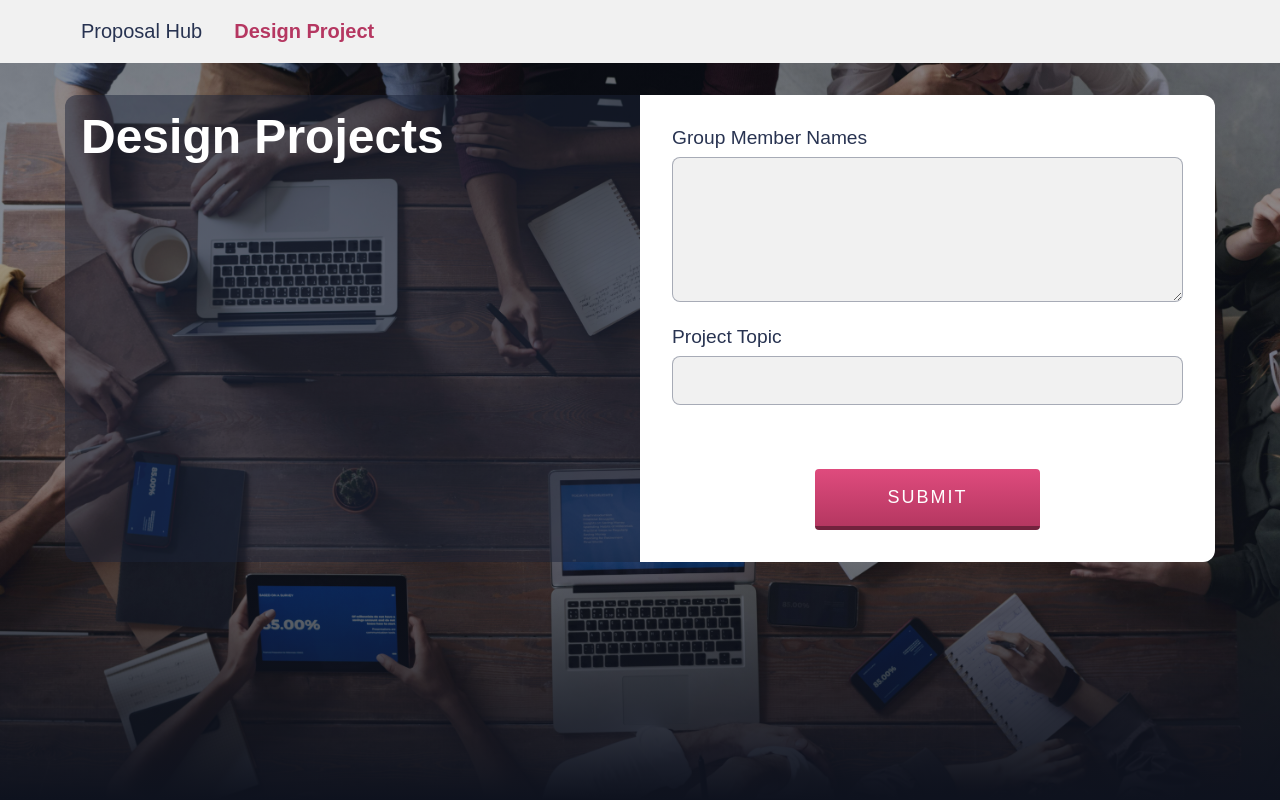
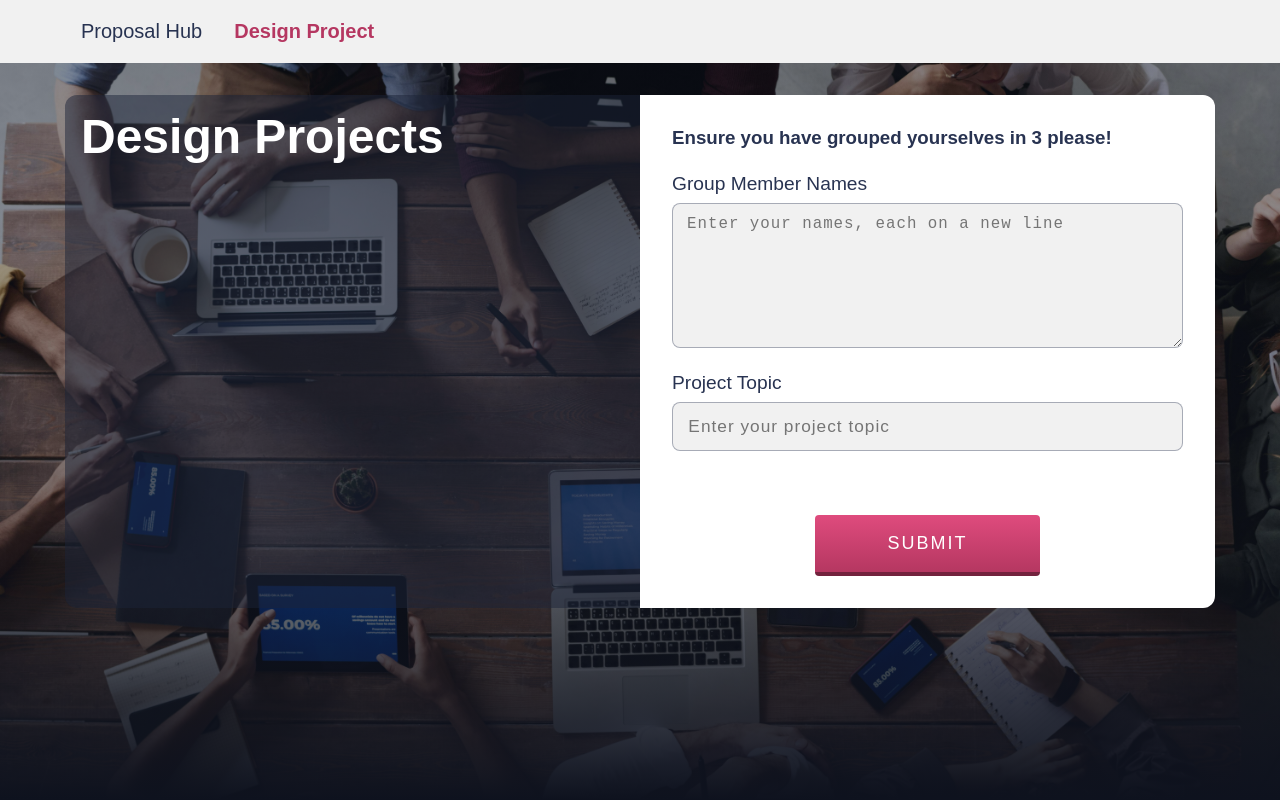
Before and after one commit to Fuangi/projects, a React (Create React App) app: page /design in a window 1280 px wide. Built offline with nearby package versions, Linux system fonts and the light colour scheme.

Commit message:
displayed the project supervisor correctly

```diff
--- a/src/components/DesignForm.jsx
+++ b/src/components/DesignForm.jsx
@@ -33,9 +33,11 @@ function DesignForm() {
 
   return (
     <form id="form" action="" method="post">
+      <h3>Ensure you have grouped yourselves in 3 please!</h3>
       <div className="input-field">
         <label htmlFor="name">Group member names</label>
         <textarea
+          placeholder="Enter your names, each on a new line"
           class="input"
           id="textarea"
           cols="30"
@@ -49,6 +51,7 @@ function DesignForm() {
         <label htmlFor="topic">Project Topic </label>
         <input
           class="input"
+          placeholder="Enter your project topic"
           type="text"
           name="topic"
           id="topic"
--- a/src/components/ShowDesignProjects.jsx
+++ b/src/components/ShowDesignProjects.jsx
@@ -26,7 +26,7 @@ function ShowDesignProjects() {
           to="/show-projects/eoy"
           style={{ textDecoration: "none", color: "white" }}
         >
-          View Design Projects
+          View End of year Projects
         </Link>
       </button>
       <table className="project-table">
--- a/src/components/ShowEoyProjects.jsx
+++ b/src/components/ShowEoyProjects.jsx
@@ -71,7 +71,7 @@ function ShowEoyProjects() {
                 <td>{project.specialty}</td>
                 <td>{project?.projectTopic1}</td>
                 <td>{project?.projectTopic2}</td>
-                <td>{project?.supervisor}</td>
+                <td>{project?.projectSupervisor}</td>
               </tr>
             );
           })}
```
